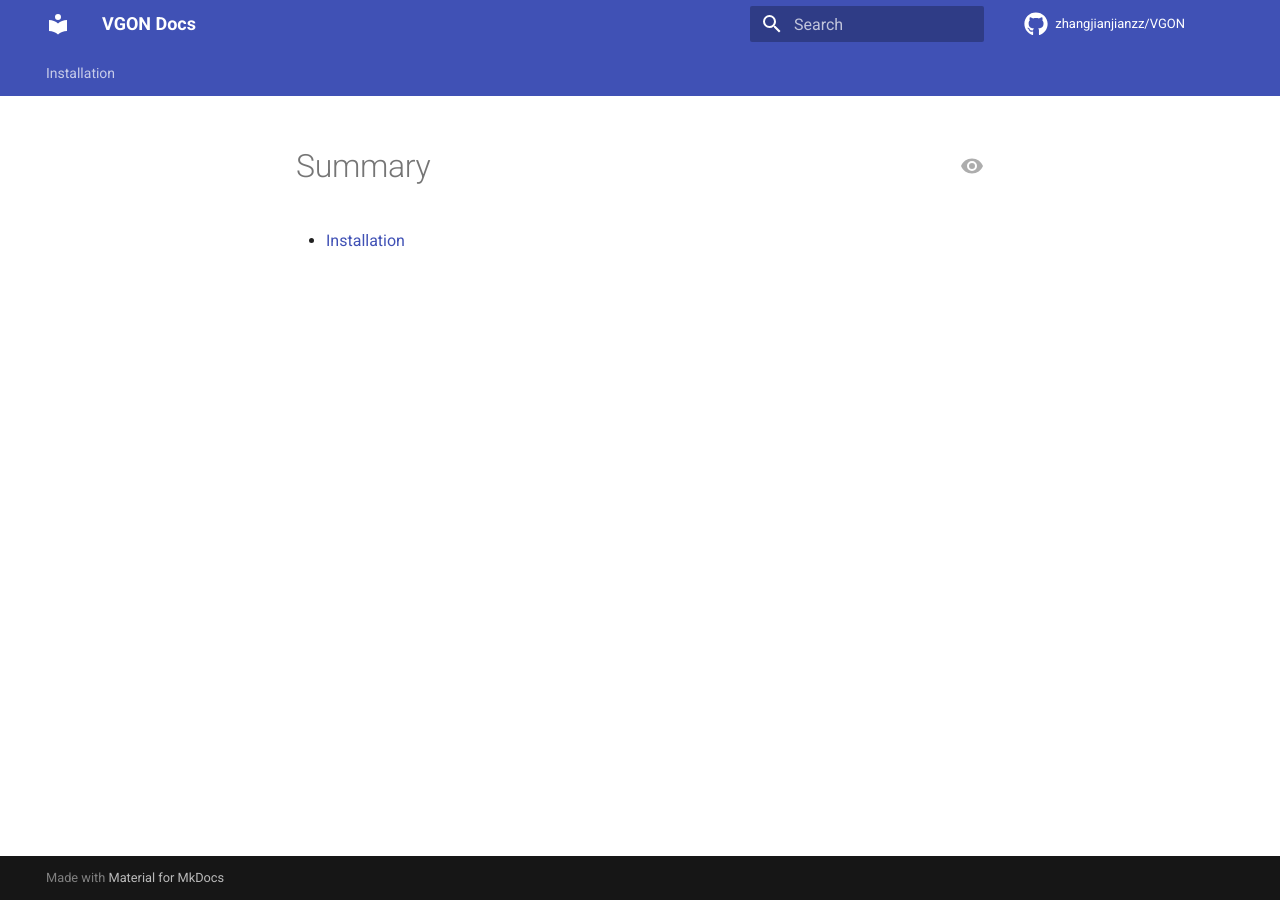
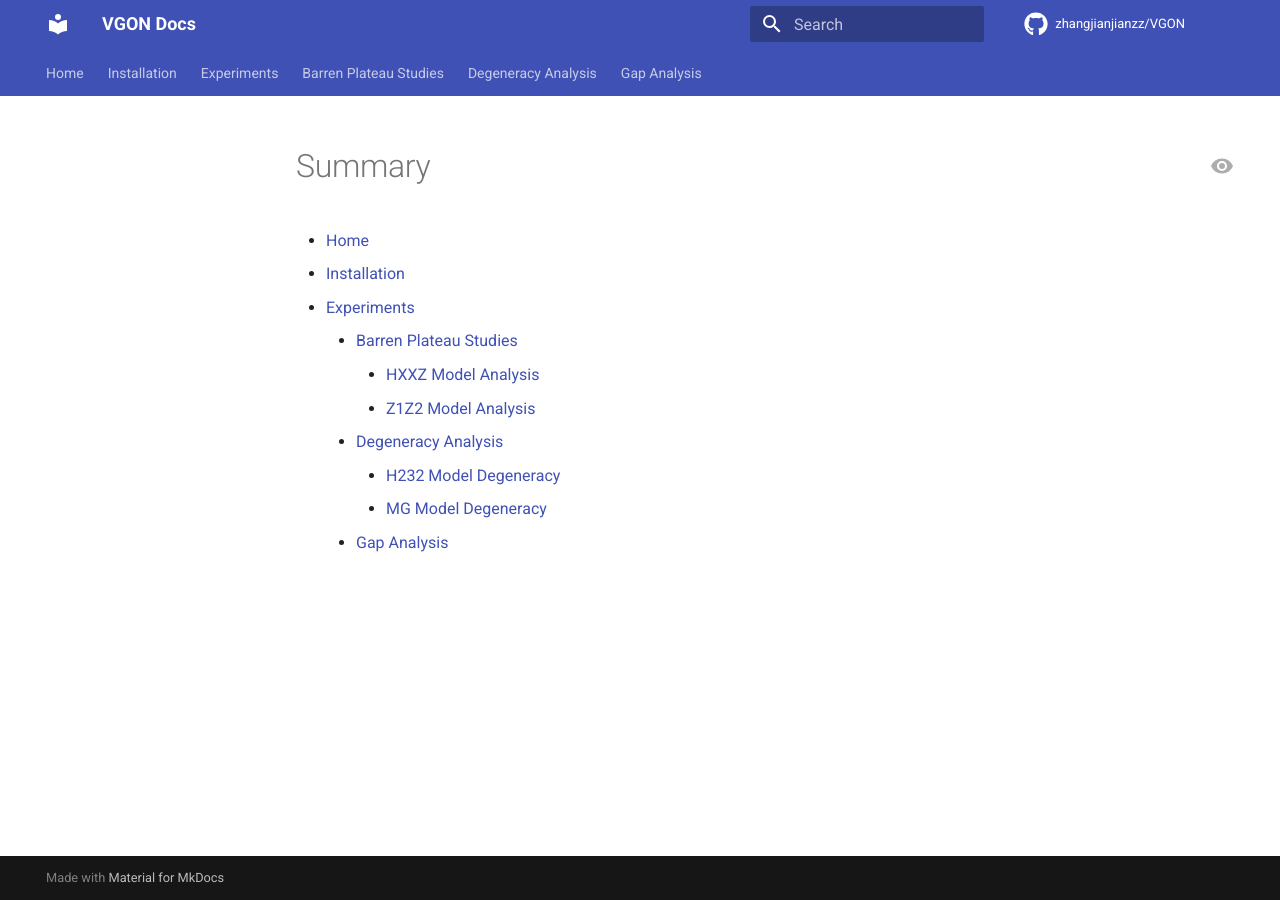
Before and after one commit to leo2www/VGON, an MkDocs documentation site: the page built from docs/SUMMARY.md, in a window 1280 px wide. Built offline with MkDocs 1.6.1 and Material for MkDocs 9.7.7, drawn with Linux system fonts in a browser that asks for light colours; comment, search, counter and statistics services are not loaded.

Commit message:
index doc

```diff
--- a/docs/SUMMARY.md
+++ b/docs/SUMMARY.md
@@ -1,3 +1,12 @@
 # Summary
 
+* [Home](index.md)
 * [Installation](EnvSetup.md)
+* [Experiments](experiments/index.md)
+  * [Barren Plateau Studies](experiments/barren-plateau.md)
+    * [HXXZ Model Analysis](experiments/hxxz.md)
+    * [Z1Z2 Model Analysis](experiments/z1z2.md)
+  * [Degeneracy Analysis](experiments/degeneracy.md)
+    * [H232 Model Degeneracy](experiments/h232.md)
+    * [MG Model Degeneracy](experiments/mg.md)
+  * [Gap Analysis](experiments/gap.md)
--- a/mkdocs.yml
+++ b/mkdocs.yml
@@ -14,9 +14,13 @@ theme:
     - navigation.instant
     - navigation.instant.prefetch
     - navigation.tabs
+    - navigation.sections
+    - navigation.expand
     - navigation.path
     - navigation.prune
     - navigation.top
+    - toc.follow
+    - toc.integrate
 
 markdown_extensions:
   # 启用代码高亮
@@ -44,17 +48,17 @@ markdown_extensions:
       alternate_style: true
   - attr_list
   - md_in_html
+  # Table of contents配置
+  - toc:
+      permalink: true
+      toc_depth: 3
 
 plugins:
   - search
   - literate-nav:
       nav_file: SUMMARY.md
+
 # Add a git repository link to source code
 repo_url: https://github.com/zhangjianjianzz/VGON
 repo_name: zhangjianjianzz/VGON
 edit_uri: edit/doc-t/docs
-
-nav:
-  - Home: index.md
-  - Tutorial:
-      - Installation: Tutorial/Installation.md
```
Also changed, not shown: docs/index.md (added, +27 -0 lines).
